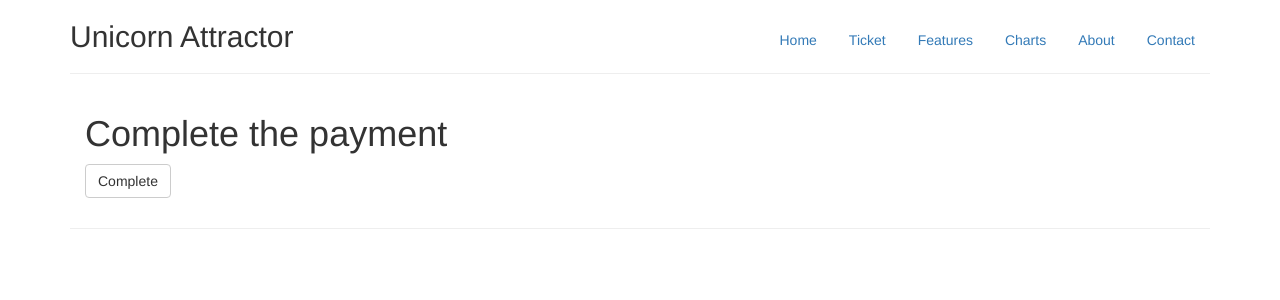
After one commit to francesco75/project3, a Django app: page /paypal-return/ in a window 1280 px wide. The commit adds this page. Shown: the top 300 px of the page. Run offline with Django 3.2, Linux system fonts and the light colour scheme; some libraries are stand-ins or nearby versions.

Commit message:
initial commit

```diff
--- a/Payment/forms.py
+++ b/Payment/forms.py
@@ -9,4 +9,4 @@ class CreateFeatureForm(forms.ModelForm):
 
     class Meta:
         model = FeaturePay
-        exclude = ['user']
+        exclude = ['user','is_complete','ticket']
--- a/Payment/templatetags/feature_extras.py
+++ b/Payment/templatetags/feature_extras.py
@@ -23,10 +23,9 @@ def paypal_form_for(Featurepay, user):
             "invoice": uuid.uuid4(),
             "notify_url": settings.PAYPAL_NOTIFY_URL,
             "return_url": "%s/paypal-return/" % settings.SITE_URL,
-
+            "custom": "%s-%s" % (Featurepay.id, user.id)
 
         }
-
         if settings.DEBUG:
             html = PayPalPaymentsForm(initial=paypal_dict, button_type='subscribe').sandbox()
         else:
--- a/Payment/views.py
+++ b/Payment/views.py
@@ -1,18 +1,18 @@
 
 from django.shortcuts import render, get_object_or_404
 from django.shortcuts import redirect
+from django.http import JsonResponse
 from ticket.models import Ticket
 from Payment.forms import CreateFeatureForm
 from Payment.models import FeaturePay
 
 
 
-
 # Create your views here.
 
+
+############# Create  Payment#########
 def pay_form(request):
-############# Create  Payment#########
-
          if request.method == "POST":
             form = CreateFeatureForm(request.POST)
             if form.is_valid():
@@ -21,10 +21,10 @@ def pay_form(request):
                 FeaturePay.save()
 
 
-            return render(request, 'votex/votedetail.html')
+            return render(request, "features/featuredetail.html", {'FeaturePay': FeaturePay})
+
 
          else :
-
             form =  CreateFeatureForm
 
          return render(request , 'features/payfeature.html',  {
@@ -35,14 +35,9 @@ def pay_form(request):
 
 
 
-
-
-
 def payment_form(request, id):
 ############# Create  Payment#########
          ticket = get_object_or_404(Ticket, id=id)
-
-
          if request.method == "POST":
             form = CreateFeatureForm(request.POST,request.FILES, instance=ticket)
             if form.is_valid():
@@ -61,6 +56,29 @@ def payment_form(request, id):
         })
 
 
+
+
+def payment_finish(request):
+
+
+    return render(request, 'features/paypal-complete.html')
+
+
+
+
+
+def payment_complete(request,id):
+    '''
+    When paypal payment is complete, we returned to this view
+    to finialise the payment model instance, marking it as "is_complete=True"
+    '''
+    payment = FeaturePay.objects.get(id)
+    payment.is_complete = True
+    payment.save()
+    return render(request, 'features/paypal-return.html')
+
+
+
 ############# List Payments ########################
 
 
@@ -71,42 +89,13 @@ def  list_feature(request):
 
 
 
-
-
-
-
-
-
-
-
-
-
-
-
-
-
-
-
-# def payment_form(request,id):
-# ############# Create  Payment#########
-#          ticket = get_object_or_404(Ticket, id=id)
-#          if request.method == "POST":
-#             form = CreateFeatureForm(request.POST,instance=ticket)
-#             if form.is_valid():
-#                 FeaturePay = form.save(commit=False)
-#                 FeaturePay.user = request.user
-#                 FeaturePay.save()
-#
-#                 #tickets = Ticket.objects.filter(type='Payment')
-#                  #for ticket in tickets:
-#                 #     pass
-#
-#             return render(request, 'votex/votedetail.html')
-#          else :
-#
-#             form =  CreateFeatureForm(instance='ticket')
-#
-#          return render(request , 'features/payfeature.html',  {
-#            'form': form
-#
-#         })
+def payment_stats(request):
+    payments = FeaturePay.objects.all()
+    data = []
+    for payment in payments:
+        data.append({
+            'price': payment.price,
+            'feature_name': payment.ticket.name,
+            'date': payment.date
+        })
+    return JsonResponse(data)
--- a/Unicorn/settings.py
+++ b/Unicorn/settings.py
@@ -138,4 +138,4 @@ STATICFILES_DIRS = (
 
 SITE_URL = 'http://127.0.0.1:8000'
 PAYPAL_NOTIFY_URL = 'http://127.0.0.1/a-very-hard-to-guess-url/'
-PAYPAL_RECEIVER_EMAIL = 'frscollo@hotmail.it'
+PAYPAL_RECEIVER_EMAIL = 'frscollo@hotmail.com'
--- a/Unicorn/urls.py
+++ b/Unicorn/urls.py
@@ -26,6 +26,8 @@ from Payment import views as Payment_views
 
 
 urlpatterns = [
+    ################### AUTHENTICATION ###############
+
     url(r'^admin/', include(admin.site.urls)),
     url(r'^$', views.get_index),
     url(r'^register/$', accounts_views.register, name='register'),
@@ -44,12 +46,16 @@ urlpatterns = [
     ################# Vote ###############
 
     url(r'^(?P<id>\d+)/vote/$', vote_views.create_vote, name='create_vote'),
-    #url(r'^vote/list/$', ticket_views.vote_list, name='vote_list'),
+
 
     ################# Feature Pay #####################
 
     url(r'^pay_form/$', Payment_views.pay_form, name='pay_form'),
     url(r'^(?P<id>\d+)payment_form/$', Payment_views.payment_form, name='payment_form'),
+
+    url(r'^paypal-return/$', Payment_views.payment_finish, name='paypal-return'),
+    url(r'^complete/$', Payment_views.payment_complete, name='complete'),
+    #url(r'^(?P<id>\d+)paypal-return/$', Payment_views.payment_complete, name='payment complete'),
     url(r'^list_feature/$', Payment_views.list_feature, name='list_feature'),
 
 
--- a/templates/features/payfeature.html
+++ b/templates/features/payfeature.html
@@ -2,7 +2,7 @@
 {% load bootstrap_tags %}
 {% block content %}
     <form role="form" method="post" action ="{% url 'pay_form' %}" >
-        <legend>Create the Feature Paymennt</legend>
+        <legend>Create the Feature Payment</legend>
         {% csrf_token %}
             {{ form| as_bootstrap }}
         <div class="form-group">
--- /dev/null
+++ b/templates/features/paypal-complete.html
@@ -0,0 +1,5 @@
+{% extends "base.html" %}
+{% block content %}
+    <h1>Complete the payment </h1>
+     <p><button class="btn btn-default" onclick="location.href={% url 'complete'%}">Complete</button></p>
+{% endblock %}
--- /dev/null
+++ b/templates/features/paypal-return.html
@@ -0,0 +1,5 @@
+{% extends "base.html" %}
+{% block content %}
+    <h1>Thanks for buying my item </h1>
+
+{% endblock %}
--- a/templates/list/ticketdetail.html
+++ b/templates/list/ticketdetail.html
@@ -18,9 +18,9 @@
 
                     <p><button class="btn btn-default" onclick="location.href={% url 'edit' post.id %}">Edit</button></p>
                     <p><button class="btn btn-default" onclick="location.href={% url 'delete' post.id %}">Delete</button></p>
-                    {{ post.date }}
+                      {{ post.date }}
                     <p><a class="btn btn-default" href="{% url 'create_vote' post.id %}">Vote (10)</a></p>
-                     {{ post.published_date }}
+                     {{ vote.published_date }}
 <br>
 
 
```
Also changed, not shown: Payment/models.py (+5 -5 lines), templates/features/featuredetail.html (added, +34 -0 lines), Payment/migrations/0004_featurepay_is_complete.py (added), Payment/migrations/0005_featurepay_date.py (added), db.sqlite3, vote/migrations/0006_vote_published_date.py (added), vote/migrations/0007_remove_vote_published_date.py (added), 4 other files.
